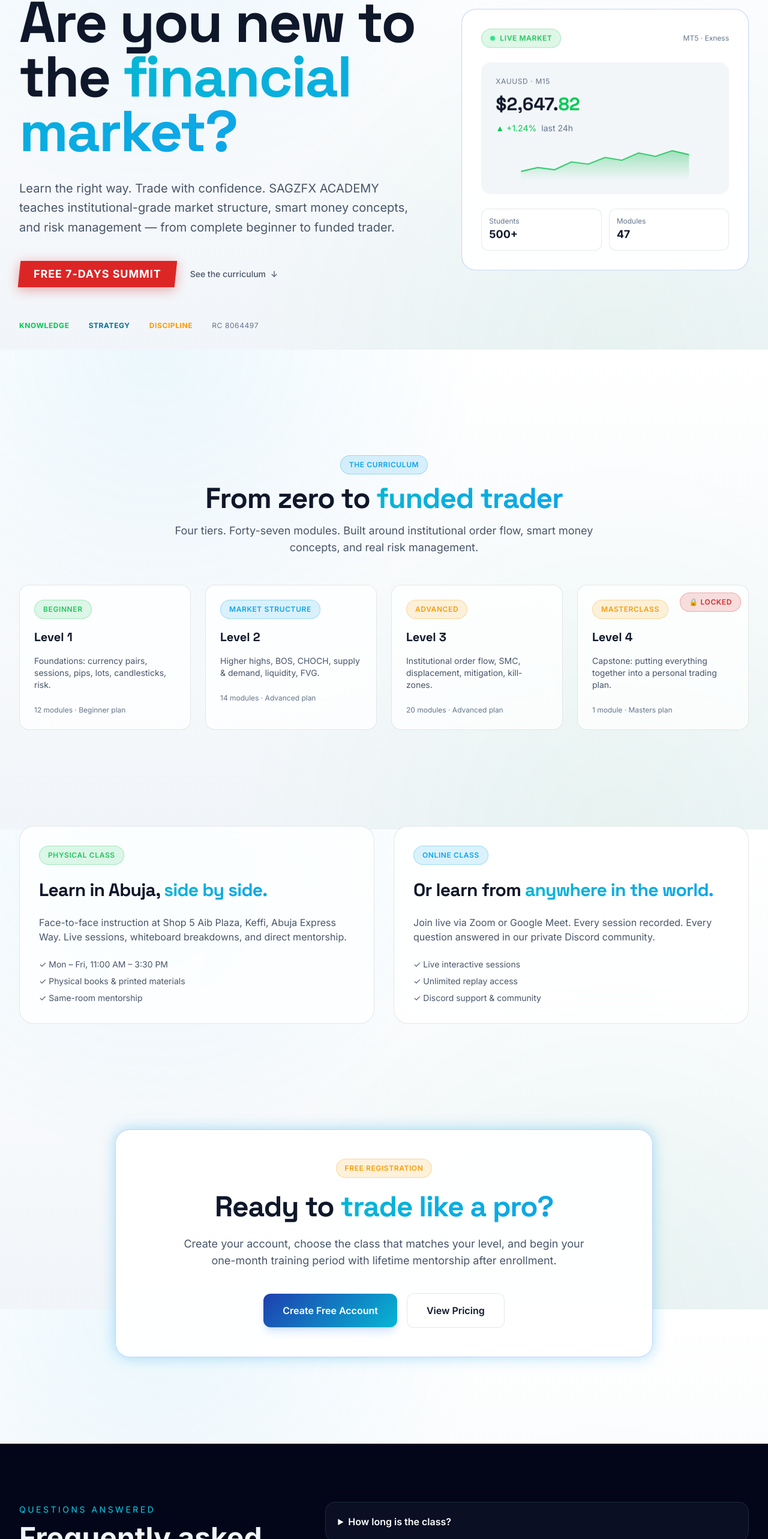
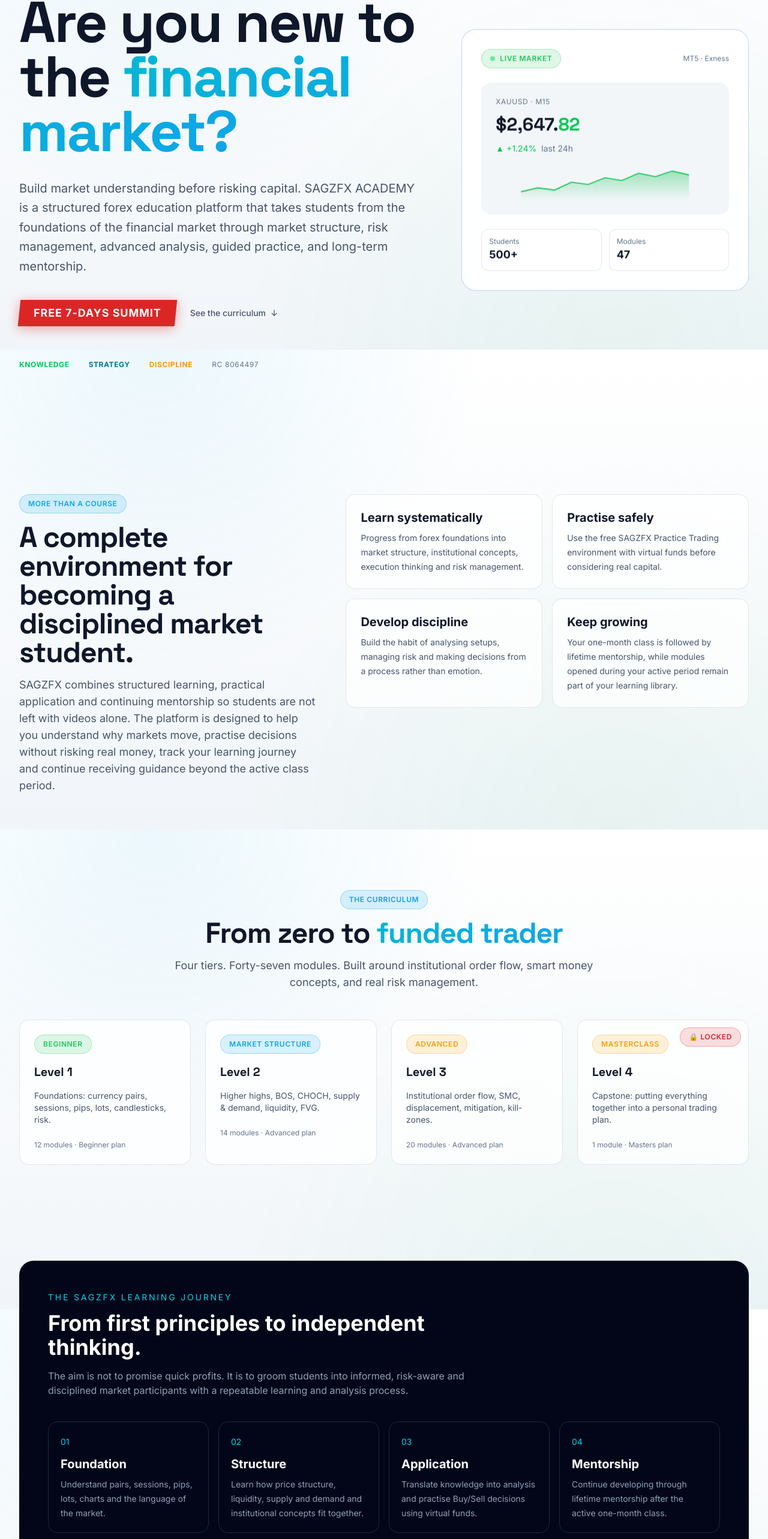
Before and after one commit to asobuilds/sagzfx-academy-platform, a Next.js app in the folder frontend/: page / in a window 1280 px wide. Shown: the part 217-2783 px from the top of the page at 60% size. Built offline with nearby package versions, Linux system fonts and the light colour scheme; no server answers.

Commit message:
feat: tell the complete SAGZFX student-development story

```diff
--- a/frontend/src/app/page.tsx
+++ b/frontend/src/app/page.tsx
@@ -56,9 +56,7 @@ export default function Home() {
             </h1>
 
             <p className="text-lg md:text-xl leading-relaxed max-w-2xl" style={{ color: "var(--text-secondary)" }}>
-              Learn the right way. Trade with confidence. SAGZFX ACADEMY teaches
-              institutional-grade market structure, smart money concepts, and
-              risk management — from complete beginner to funded trader.
+              Build market understanding before risking capital. SAGZFX ACADEMY is a structured forex education platform that takes students from the foundations of the financial market through market structure, risk management, advanced analysis, guided practice, and long-term mentorship.
             </p>
 
             {/* Ribbon CTA */}
@@ -162,6 +160,20 @@ export default function Home() {
         </div>
       </section>
 
+      <section className="px-4 md:px-8 py-20">
+        <div className="max-w-7xl mx-auto grid lg:grid-cols-[0.85fr_1.15fr] gap-12 items-start">
+          <div className="space-y-4"><span className="pill pill-blue">More than a course</span><h2 className="text-4xl md:text-5xl font-bold tracking-tight" style={{fontFamily:"var(--font-space-grotesk)"}}>A complete environment for becoming a disciplined market student.</h2><p className="text-lg" style={{color:"var(--text-secondary)"}}>SAGZFX combines structured learning, practical application and continuing mentorship so students are not left with videos alone. The platform is designed to help you understand why markets move, practise decisions without risking real money, track your learning journey and continue receiving guidance beyond the active class period.</p></div>
+          <div className="grid sm:grid-cols-2 gap-4">
+            {[
+              ["Learn systematically","Progress from forex foundations into market structure, institutional concepts, execution thinking and risk management."],
+              ["Practise safely","Use the free SAGZFX Practice Trading environment with virtual funds before considering real capital."],
+              ["Develop discipline","Build the habit of analysing setups, managing risk and making decisions from a process rather than emotion."],
+              ["Keep growing","Your one-month class is followed by lifetime mentorship, while modules opened during your active period remain part of your learning library."]
+            ].map(([title,body])=><div key={title} className="glass rounded-2xl p-6"><h3 className="font-bold text-xl">{title}</h3><p className="mt-2 text-sm leading-6" style={{color:"var(--text-secondary)"}}>{body}</p></div>)}
+          </div>
+        </div>
+      </section>
+
       {/* ─── WHAT YOU'LL LEARN ────────────────────────────── */}
       <section id="curriculum" className="px-4 md:px-8 py-20">
         <div className="max-w-7xl mx-auto space-y-12">
@@ -243,6 +255,13 @@ export default function Home() {
 
           </div>
         </div>
+      </section>
+
+      <section className="px-4 md:px-8 py-20">
+       <div className="max-w-7xl mx-auto rounded-3xl bg-slate-950 text-white p-8 md:p-12">
+        <div className="max-w-3xl"><span className="text-cyan-400 text-sm uppercase tracking-[0.2em]">The SAGZFX learning journey</span><h2 className="text-4xl font-bold mt-3">From first principles to independent thinking.</h2><p className="text-slate-400 mt-4">The aim is not to promise quick profits. It is to groom students into informed, risk-aware and disciplined market participants with a repeatable learning and analysis process.</p></div>
+        <div className="grid md:grid-cols-4 gap-4 mt-10">{[["01","Foundation","Understand pairs, sessions, pips, lots, charts and the language of the market."],["02","Structure","Learn how price structure, liquidity, supply and demand and institutional concepts fit together."],["03","Application","Translate knowledge into analysis and practise Buy/Sell decisions using virtual funds."],["04","Mentorship","Continue developing through lifetime mentorship after the active one-month class."]].map(([n,t,d])=><div key={n} className="border border-slate-800 rounded-2xl p-5"><span className="text-cyan-400 text-sm">{n}</span><h3 className="font-bold text-xl mt-3">{t}</h3><p className="text-slate-400 text-sm leading-6 mt-2">{d}</p></div>)}</div>
+       </div>
       </section>
 
       {/* ─── CAMPUS & ONLINE ──────────────────────────────── */}
```
